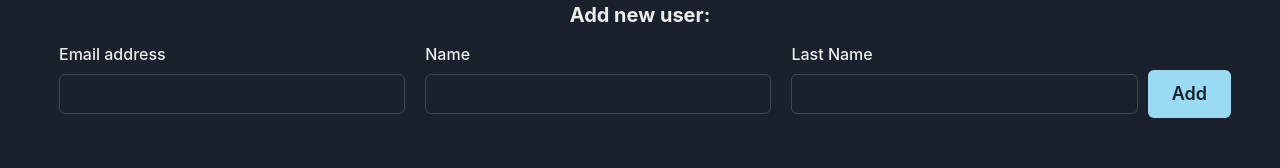
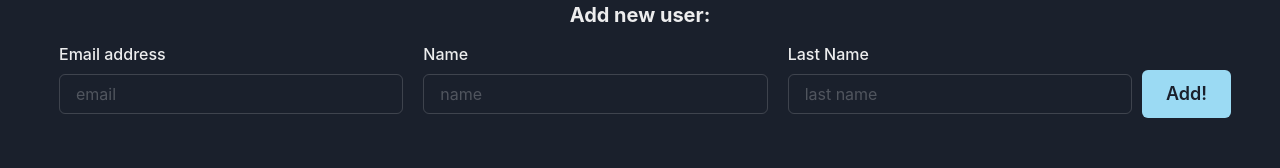
Before and after one commit to benjaminbascary/Contacts_reducer, a React (Create React App) app: page / in a window 1280 px wide. Both pictures are taken after a click on the button "+ Add new user". Shown: the part 143-311 px from the top of the page. Built offline with nearby package versions, Linux system fonts and the light colour scheme.

Commit message:
Finishes unit tests and sets the project ready to build

```diff
--- a/src/components/ContactsTable.tsx
+++ b/src/components/ContactsTable.tsx
@@ -72,6 +72,7 @@ const ContactsTable: FC = () => {
                       <Button
                         colorScheme="red"
                         onClick={() => handleErase(eachUser.id)}
+                        data-testid='erasebutton'
                         >Erase
                       </Button>
                     </Td>
--- a/src/components/NewUserForm.tsx
+++ b/src/components/NewUserForm.tsx
@@ -70,6 +70,8 @@ export const NewUserForm = ({dispatch}: {dispatch: (addUserAction: any) => void}
                         type='text'
                         name='email'
                         value={newUser.email}
+                        placeholder="email"
+                        data-testid='form'
                     />
                 </FormControl>
                 <FormControl margin="0px 10px 0px 10px">
@@ -79,6 +81,8 @@ export const NewUserForm = ({dispatch}: {dispatch: (addUserAction: any) => void}
                         type='text'
                         name='name'
                         value={newUser.name}
+                        placeholder="name"
+                        data-testid='form'
                     />
                 </FormControl>
                 <FormControl  margin="0px 10px 0px 10px">
@@ -88,6 +92,8 @@ export const NewUserForm = ({dispatch}: {dispatch: (addUserAction: any) => void}
                         type='text'
                         name='lastname'
                         value={newUser.lastname}
+                        placeholder="last name"
+                        data-testid='form'
                     />
                 </FormControl>
                 <Box
@@ -101,7 +107,7 @@ export const NewUserForm = ({dispatch}: {dispatch: (addUserAction: any) => void}
                         size="lg"
                         colorScheme="linkedin"
                         onClick={handleSubmit}
-                    >Add
+                    >Add!
                     </Button>
                 </Box>
 
```
Also changed, not shown: 1 other file (tests, documents, lock files or other folders).
